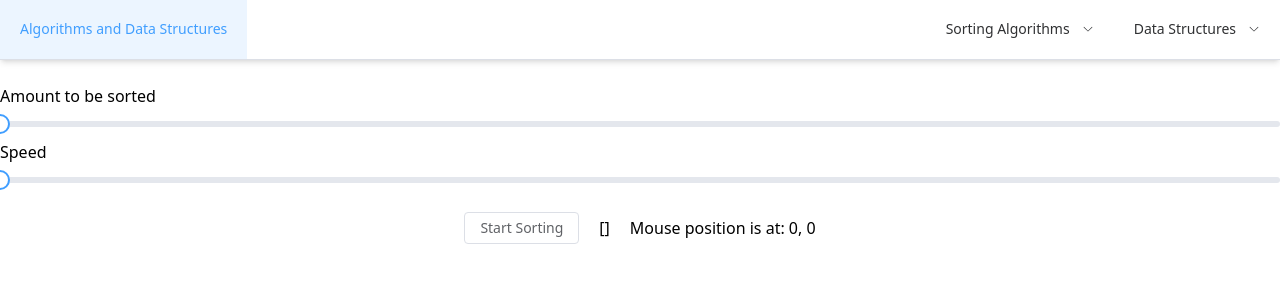
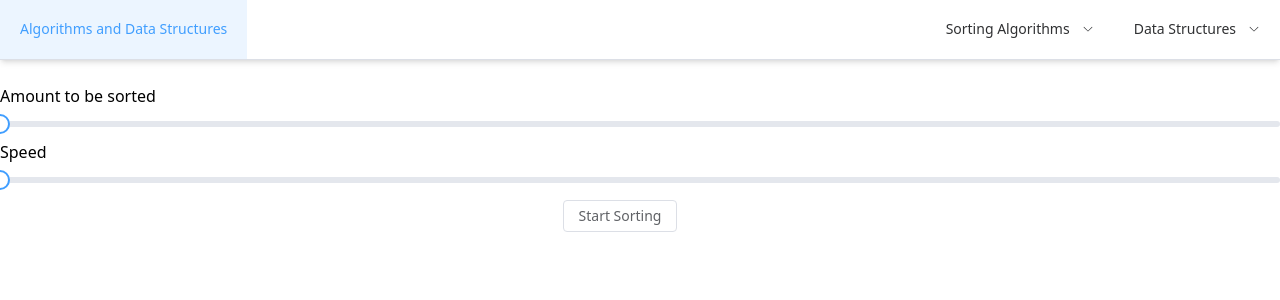
Before and after one commit to Life75/data-structures-, a Vue app: page /Sorting/BubbleSort in a window 1280 px wide. Shown: the top 300 px of the page. Built offline with nearby package versions, Linux system fonts and the light colour scheme.

Commit message:
composable worked, fixing and cleaning code refactoring

```diff
--- a/src/algorithims/BubbleSort.vue
+++ b/src/algorithims/BubbleSort.vue
@@ -20,10 +20,7 @@
       <li v-show="animating" class="flex" v-for="node in currentIteration">
         <VerticalNode :value="node"></VerticalNode>
       </li>
-      <div>{{sorter.getCurrentValues()}}</div>
     </div>
-    <div>Mouse position is at: {{ x }}, {{ y }}</div>
-
   </div>
 </template>
 
@@ -33,7 +30,7 @@ import Node from "../components/Node.vue";
 import VerticalNode from "../components/VerticalNode.vue";
 import BubbleSort from "../algorithims-ts/BubbleSort";
 import { ref } from "vue";
-import {useMouse, useSortAlgorithim} from '../composables/BubbleSortComposable'
+import {useSortAlgorithim} from '../composables/BubbleSortComposable'
 
 export default defineComponent({
   name: "BubbleSort",
@@ -43,16 +40,11 @@ export default defineComponent({
     animationSpeed: { type: Number, default: 200 },
   },
   setup(props) {
-    var bubbleSort = ref(new BubbleSort(props.amountOfValues));
     var currentIteration = ref();
-    var frame = ref(0);
-    var id = ref();
+    var animationSpeedRef = ref(props.amountOfValues);
+    var {sortRef, sortAnimation2, cancelAnimation2, animating, currentIteration} = useSortAlgorithim(new BubbleSort(props.amountOfValues), animationSpeedRef.value , props.amountOfValues);
+    var sorter = sortRef
 
-    //var animating = ref(false);
-    const {x, y} = useMouse();
-
-    var {sortRef, sortAnimation2, cancelAnimation2, animating} = useSortAlgorithim(new BubbleSort(props.amountOfValues), props.animationSpeed, props.amountOfValues);
-    var sorter = sortRef
 
     //watching a prop
     watch(
@@ -60,11 +52,29 @@ export default defineComponent({
       (amountOfValues, prevSelc) => {
        // sortRef.value.initArray(amountOfValues);
        // animating.value = false;
-        const {sortRef, sortAnimation2, cancelAnimation2, animating} = useSortAlgorithim(new BubbleSort(props.amountOfValues), props.animationSpeed, props.amountOfValues);
+        const {sortRef, currentIteration} = useSortAlgorithim(new BubbleSort(props.amountOfValues), props.animationSpeed, props.amountOfValues);
         sorter.value = sortRef.value;
+        currentIteration.value = currentIteration.value
+
         console.log(sorter.value)
       }
     );
+
+
+    watch(
+      () => props.animationSpeed,
+      (animationSpeed, prevSelc) => {
+       // sortRef.value.initArray(amountOfValues);
+       // animating.value = false;
+        const {sortRef, animating, currentIteration} = useSortAlgorithim(new BubbleSort(props.amountOfValues), props.animationSpeed, props.amountOfValues);
+        sorter.value = sortRef.value;
+        currentIteration.value = currentIteration.value
+        animating.value = false
+        console.log(props.animationSpeed)
+      }
+    );
+
+
 
     watch(sortRef.value.getCurrentValues(), (newValue) => {
       //calculations finished start animating
@@ -109,15 +119,14 @@ export default defineComponent({
       animating,
       cancelAnimation2,
     //  cancelAnimation,
-      x,
-      y,
+
       sorter
     };
   },
   methods: {
     startSortingClick() {
       this.sortRef.startSort();
-      this.sortAnimation2();
+      this.sortAnimation2(this.animationSpeed);
     },
   },
 });
--- a/src/composables/BubbleSortComposable.ts
+++ b/src/composables/BubbleSortComposable.ts
@@ -1,28 +1,6 @@
-import { id } from 'element-plus/es/locale'
-import { ref, onMounted, onUnmounted, watch } from 'vue'
+import { ref, watch } from 'vue'
 import IIterations from '../algorithims-ts/Interfaces/IIterations'
 import ISort from '../algorithims-ts/Interfaces/ISort'
-
-// by convention, composable function names start with "use"
-export function useMouse() {
-  // state encapsulated and managed by the composable
-  const x = ref(0)
-  const y = ref(0)
-
-  // a composable can update its managed state over time.
-  function update(event) {
-    x.value = event.pageX
-    y.value = event.pageY
-  }
-
-  // a composable can also hook into its owner component's
-  // lifecycle to setup and teardown side effects.
-  onMounted(() => window.addEventListener('mousemove', update))
-  onUnmounted(() => window.removeEventListener('mousemove', update))
-
-  // expose managed state as return value
-  return { x, y }
-}
 
 //make UI elements packaged into an object for the sortHeader
 export function useSortAlgorithim(sortAlgo: ISort & IIterations, animationSpeed: number, amountOfValues: number) {
@@ -31,20 +9,28 @@ export function useSortAlgorithim(sortAlgo: ISort & IIterations, animationSpeed:
     var frame = ref(0);
     var id = ref()
     var currentIteration = ref();
-  console.log(amountOfValues)
+    var test = ref(animationSpeed);
+    console.log(animationSpeed)
 
     watch(
       () => amountOfValues,
       (amountOfValues, prevSelc) => {
         sortRef.value.initArray(amountOfValues);
         animating.value = false;
-        console.log(amountOfValues)
+      }
+    );
+
+    watch(
+      () => animationSpeed,
+      (animationSpeed, prevSelc) => {
+        console.log("speed: " + animationSpeed)
       }
     );
 
     watch(sortRef.value.getCurrentValues(), (newValue) => {
       //calculations finished start animating
       animating.value = true;
+
     });
 
     function cancelAnimation2() {
@@ -55,13 +41,15 @@ export function useSortAlgorithim(sortAlgo: ISort & IIterations, animationSpeed:
       animating.value = false;
     }
 
-    function sortAnimation2(): void {
+    function sortAnimation2(speed: number): void {
       animating.value = true;
       var animationID = setInterval(() => {
         if(frame.value == sortRef.value.getIterations().length) {
           frame.value = 0;
           clearInterval(animationID);
           animating.value = false;
+          console.log(test.value)
+
         } else {
           id.value = animationID
         }
@@ -72,8 +60,8 @@ export function useSortAlgorithim(sortAlgo: ISort & IIterations, animationSpeed:
         catch (e: unknown) {
           clearInterval(animationID);
         }
-      }, animationSpeed)
+      }, speed)
     }
 
-    return {sortRef, sortAnimation2, cancelAnimation2, animating}
+    return {sortRef, sortAnimation2, cancelAnimation2, animating, currentIteration, animationSpeed}
 }
```
